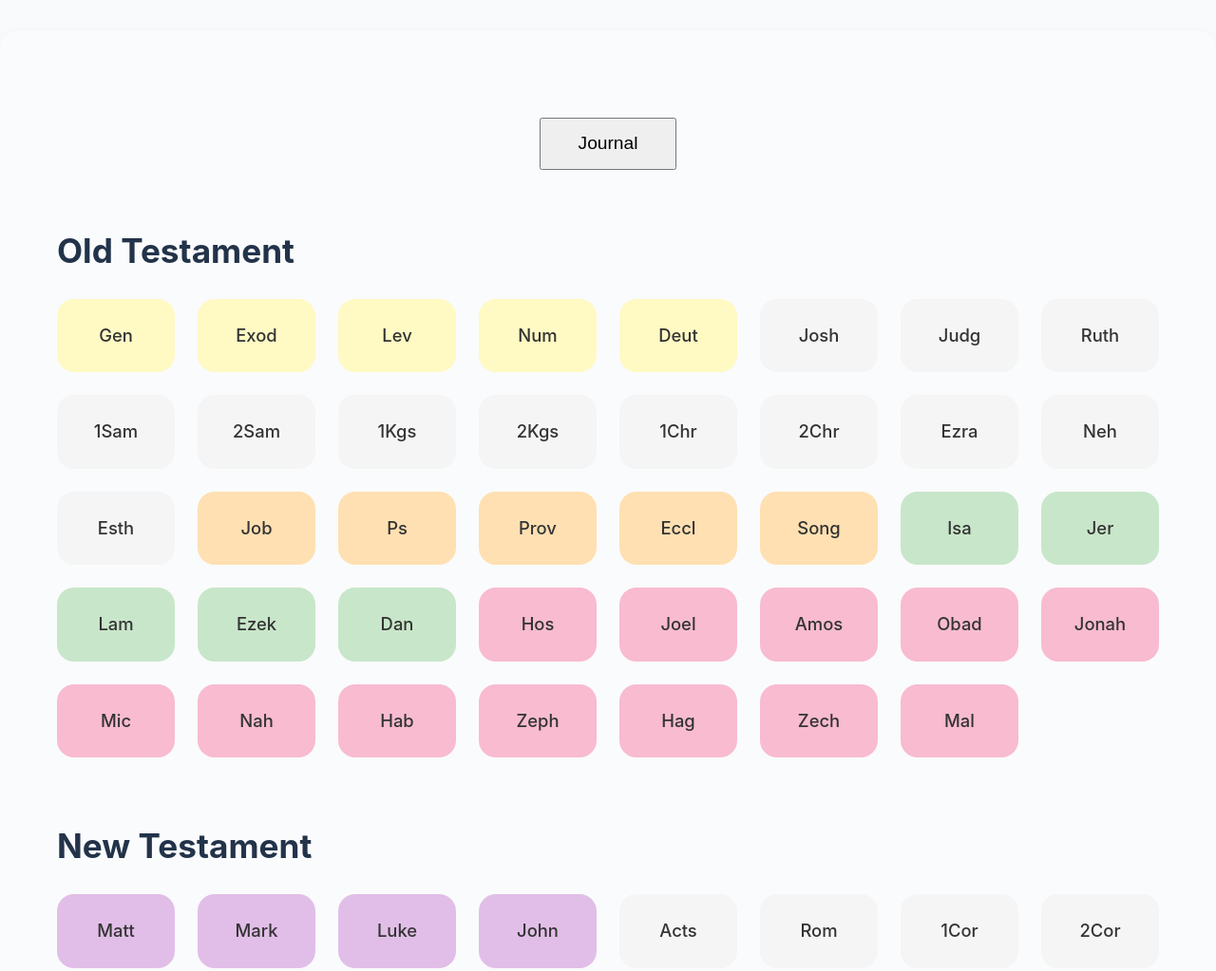
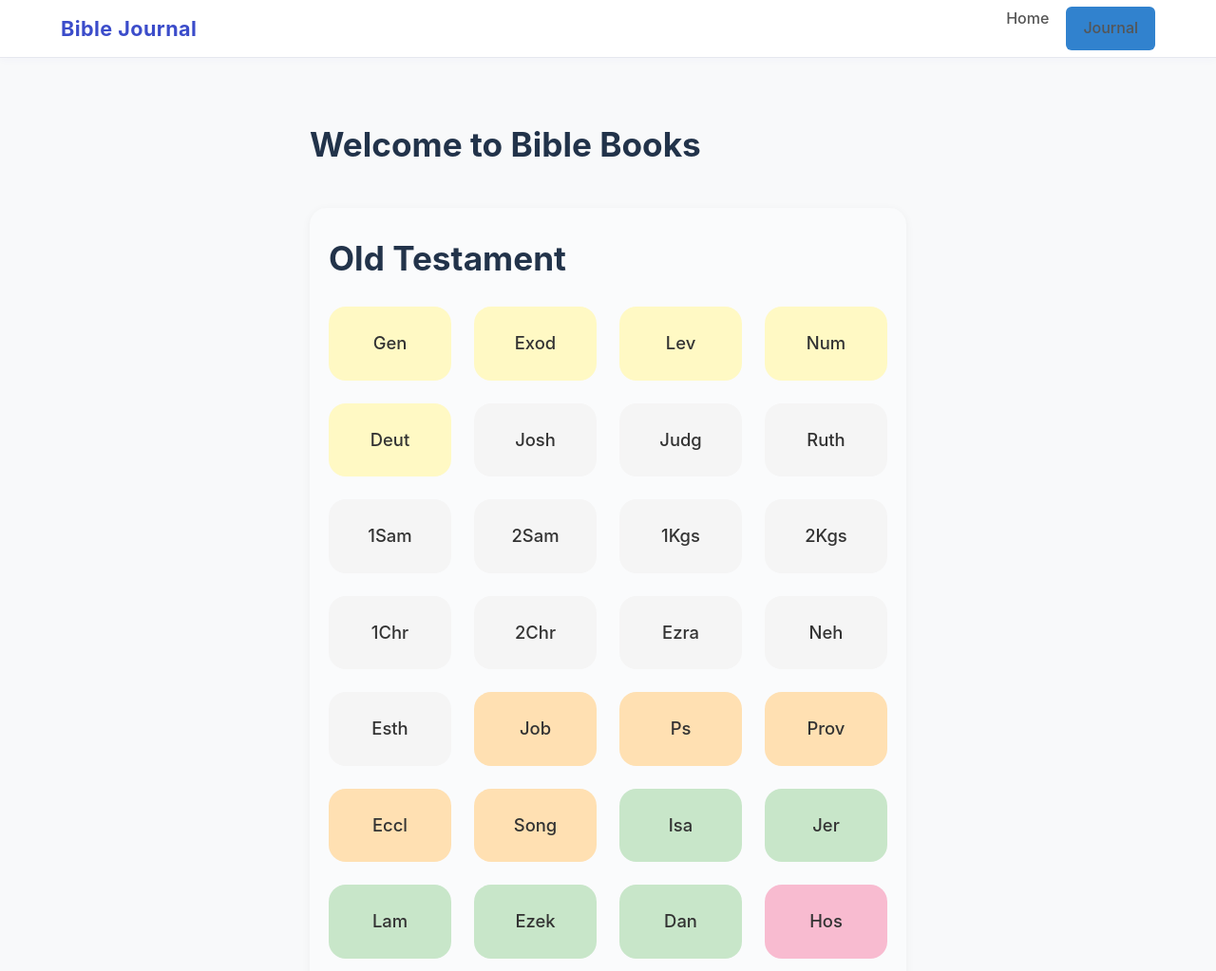
Before and after one commit to bingdai/fullstack-app, a website: page public/index.html in a window 1280 px wide. Shown: the top 1023 px of the page at 95% size. Drawn offline with Linux system fonts and the light colour scheme.

Commit message:
Chore: Ensure both styles.css and journal.css are loaded for unified nav/button styles

```diff
--- a/public/index.html
+++ b/public/index.html
@@ -5,14 +5,26 @@
   <meta name="viewport" content="width=device-width, initial-scale=1.0">
   <title>Bible Books</title>
   <link rel="stylesheet" href="styles.css">
+  <link rel="stylesheet" href="css/journal.css">
 </head>
 <body>
-  <div class="container">
-    <div style="text-align:center; margin: 2em 0;">
-      <button type="button" class="btn btn-primary" style="font-size:1.2em; padding:0.75em 2em;" onclick="window.location.href='/journal'">Journal</button>
+  <header class="journal-app-header">
+    <nav class="journal-nav">
+      <span class="app-name">Bible Journal</span>
+      <ul>
+        <li><a href="/">Home</a></li>
+        <li><a href="/journal" class="btn btn-primary nav-btn">Journal</a></li>
+      </ul>
+    </nav>
+  </header>
+  <main class="journal-main">
+    <div class="journal-entry-header">
+      <h1>Welcome to Bible Books</h1>
     </div>
-    <!-- Book grids will be populated by JavaScript -->
-  </div>
+    <div class="container">
+      <!-- Book grids will be populated by JavaScript -->
+    </div>
+  </main>
   <script src="app.js"></script>
 </body>
 </html>
```
